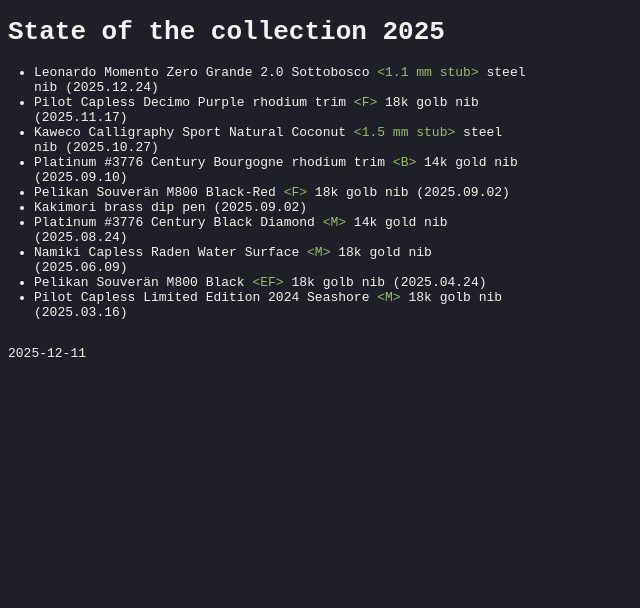
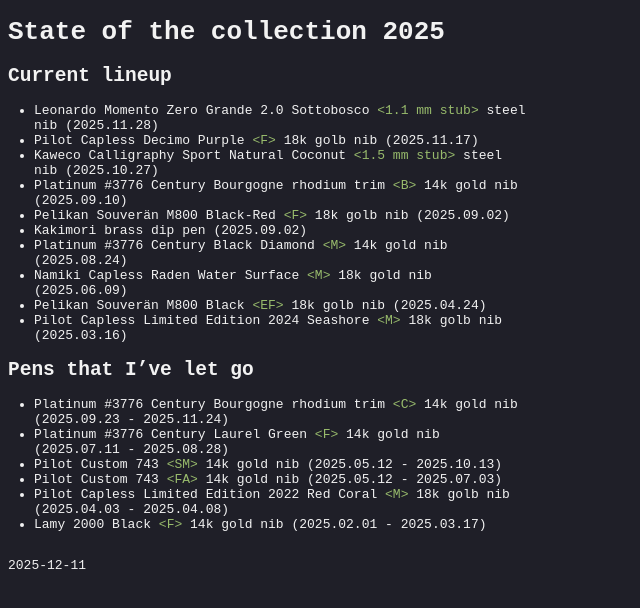
Before and after one commit to s-estay/s-estay.github.io, a Jekyll site: the page built from _posts/2025-12-11-state-of-the-fp-collection-2025.md, in a window 1280 px wide. Shown: the top 608 px of the page, without its empty margins (0-640 px from the left). Built offline with Jekyll 4.4.1, drawn with Linux system fonts in a browser that asks for light colours.

Commit message:
Update fountain pen collection details for 2025

```diff
--- a/_posts/2025-12-11-state-of-the-fp-collection-2025.md
+++ b/_posts/2025-12-11-state-of-the-fp-collection-2025.md
@@ -4,8 +4,10 @@
 tags: [fountain pens]
 ---
 
-- Leonardo Momento Zero Grande 2.0 Sottobosco `<1.1 mm stub>` steel nib (2025.12.24)
-- Pilot Capless Decimo Purple rhodium trim `<F>` 18k golb nib (2025.11.17)
+## Current lineup
+
+- Leonardo Momento Zero Grande 2.0 Sottobosco `<1.1 mm stub>` steel nib (2025.11.28)
+- Pilot Capless Decimo Purple `<F>` 18k golb nib (2025.11.17)
 - Kaweco Calligraphy Sport Natural Coconut `<1.5 mm stub>` steel nib (2025.10.27)
 - Platinum #3776 Century Bourgogne rhodium trim `<B>` 14k gold nib (2025.09.10)
 - Pelikan Souverän M800 Black-Red `<F>` 18k golb nib (2025.09.02)
@@ -14,3 +16,12 @@
 - Namiki Capless Raden Water Surface `<M>` 18k gold nib (2025.06.09)
 - Pelikan Souverän M800 Black `<EF>` 18k golb nib (2025.04.24)
 - Pilot Capless Limited Edition 2024 Seashore `<M>` 18k golb nib (2025.03.16)
+
+## Pens that I've let go
+
+- Platinum #3776 Century Bourgogne rhodium trim `<C>` 14k gold nib (2025.09.23 - 2025.11.24)
+- Platinum #3776 Century Laurel Green `<F>` 14k gold nib (2025.07.11 - 2025.08.28)
+- Pilot Custom 743 `<SM>` 14k gold nib (2025.05.12 - 2025.10.13)
+- Pilot Custom 743 `<FA>` 14k gold nib (2025.05.12 - 2025.07.03)
+- Pilot Capless Limited Edition 2022 Red Coral `<M>` 18k golb nib (2025.04.03 - 2025.04.08)
+- Lamy 2000 Black `<F>` 14k gold nib (2025.02.01 - 2025.03.17)
```
